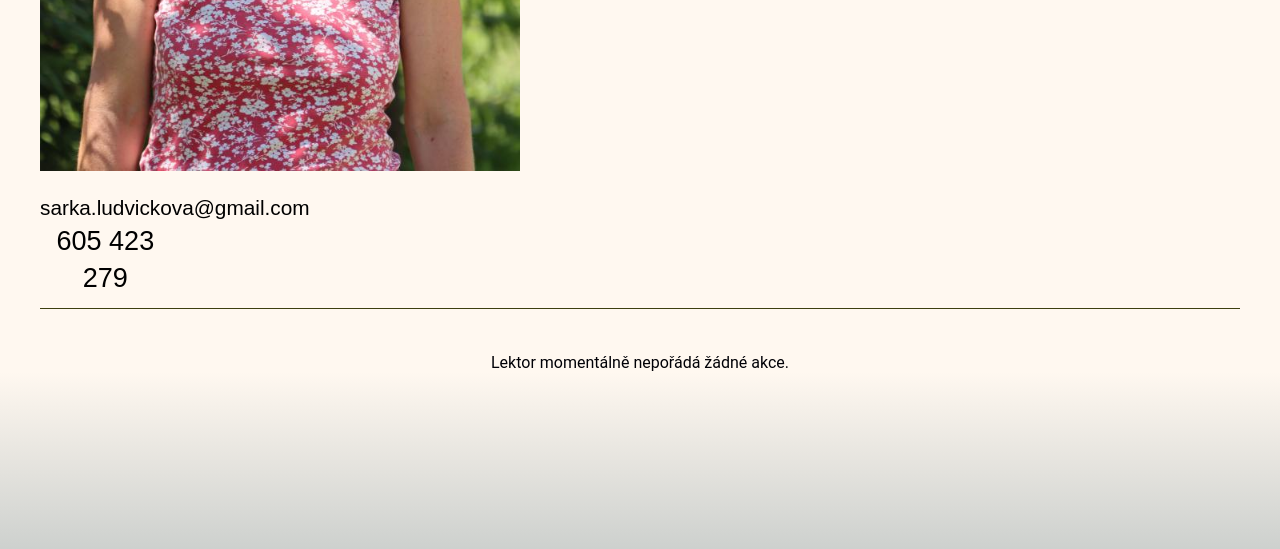
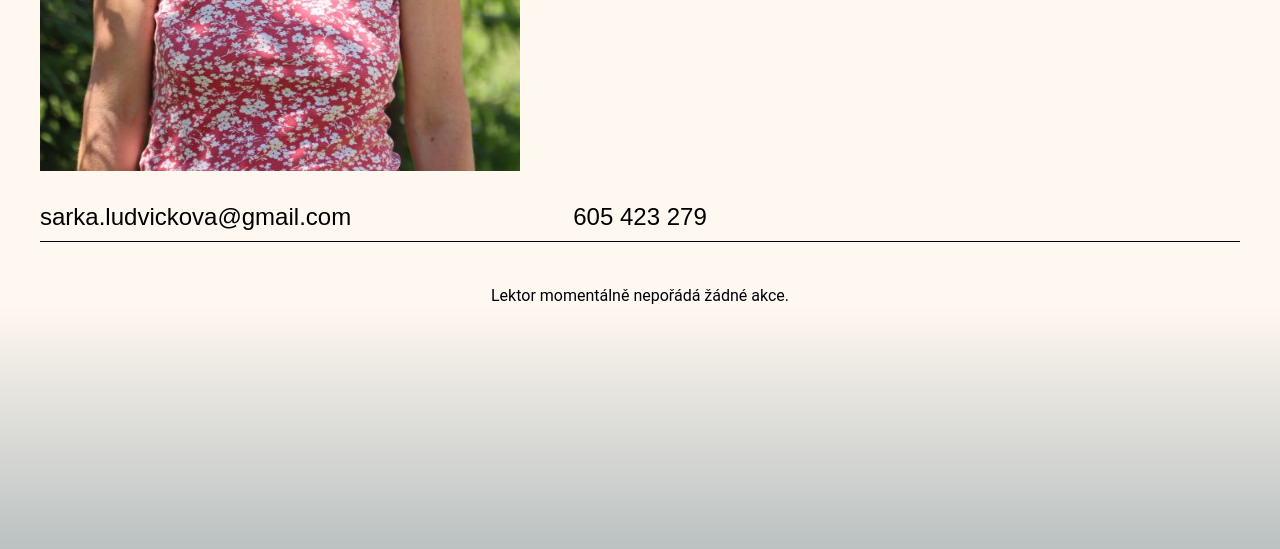
Before and after one commit to anniekriz/tancimecz, a Django app: a page that uses web/dance_web/templates/lector_page.html in a window 1280 px wide. Shown: the part 741-1290 px from the top of the page. Run offline with Django 3.2, Linux system fonts and the light colour scheme; data comes from the database, SQL or seed files in the repository; some web fonts are replaced.

Commit message:
Lector Contact

```diff
--- a/web/dance_web/static/css/lector_page.css
+++ b/web/dance_web/static/css/lector_page.css
@@ -71,22 +71,17 @@ a {
     vertical-align: top;
 }
 
+/* Contact */
 .lector-detail-contact {
-    margin-top: 20px;
+    font-family: 'Raleway', sans-serif;
+    font-size: 1.5em;
+    margin-top: 30px;
+    padding-bottom: 10px;
+    display: flex;
+    justify-content: space-between;
+    align-items: center;
     position: relative;
-    padding-bottom: 10px;
-    border-bottom: 1px solid #3C3F0F;
-    width: 100%;
-    display: flex;
-}
-
-.lector-detail-email, .lector-detail-phone, .lector-detail-link {
-    font-family: 'Raleway', sans-serif;
-    font-size: 1.3em;
-    line-height: 1.4;
-    vertical-align: top;
-    width: 33%;
-    vertical-align: bottom;
+    border-bottom: 1px solid #000006;
 }
 
 .lector-detail-email {
@@ -94,12 +89,20 @@ a {
 }
 
 .lector-detail-phone {
+    position: absolute;
+    left: 50%;
+    transform: translateX(-50%);
     text-align: center;
 }
 
 .lector-detail-link {
+    margin-left: auto;
     text-align: right;
 }
+
+    .lector-detail-link a:hover {
+        color: #006090;
+    }
 
 /* Events */
 
--- a/web/dance_web/templates/lector_page.html
+++ b/web/dance_web/templates/lector_page.html
@@ -28,9 +28,8 @@
 <div class="section-container">
     {% if lector.email or lector.phone or lector.link %}
     <div class="lector-detail-contact">
+        {% if lector.email %}
         <div class="lector-detail-email">
-            {% if lector.email %}
-            <div class="email">
             {{ lector.email }}
             {% endif %}
         </div>
@@ -43,7 +42,6 @@
             {% if lector.link %}
             <a href="{{ lector.link }}" target="_blank">{{ lector.link }}</a>
             {% endif %}
-            </div>
         </div>
         {% endif %}
     </div>
```
Lines whose indentation alone changed are shown as unchanged.
